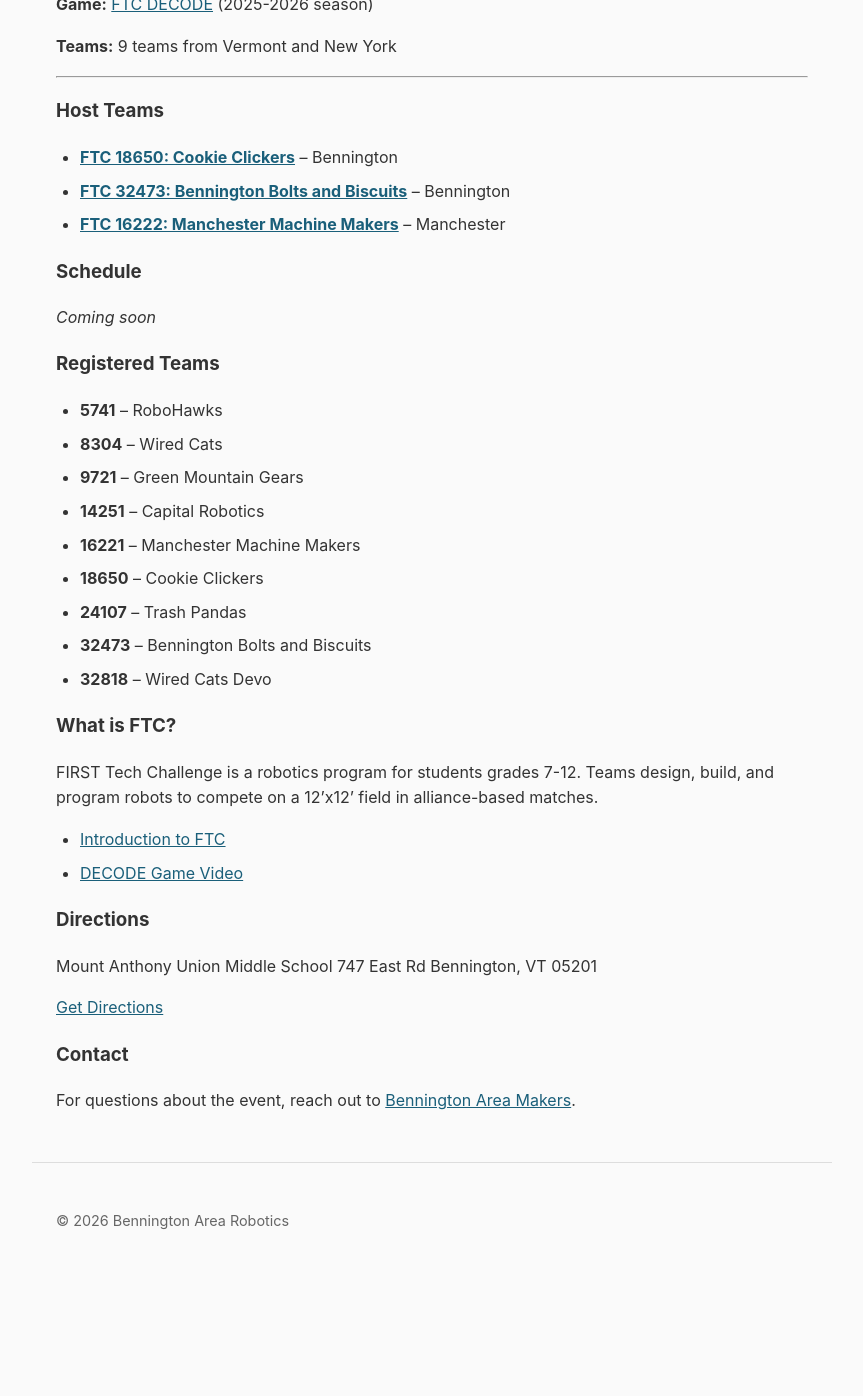
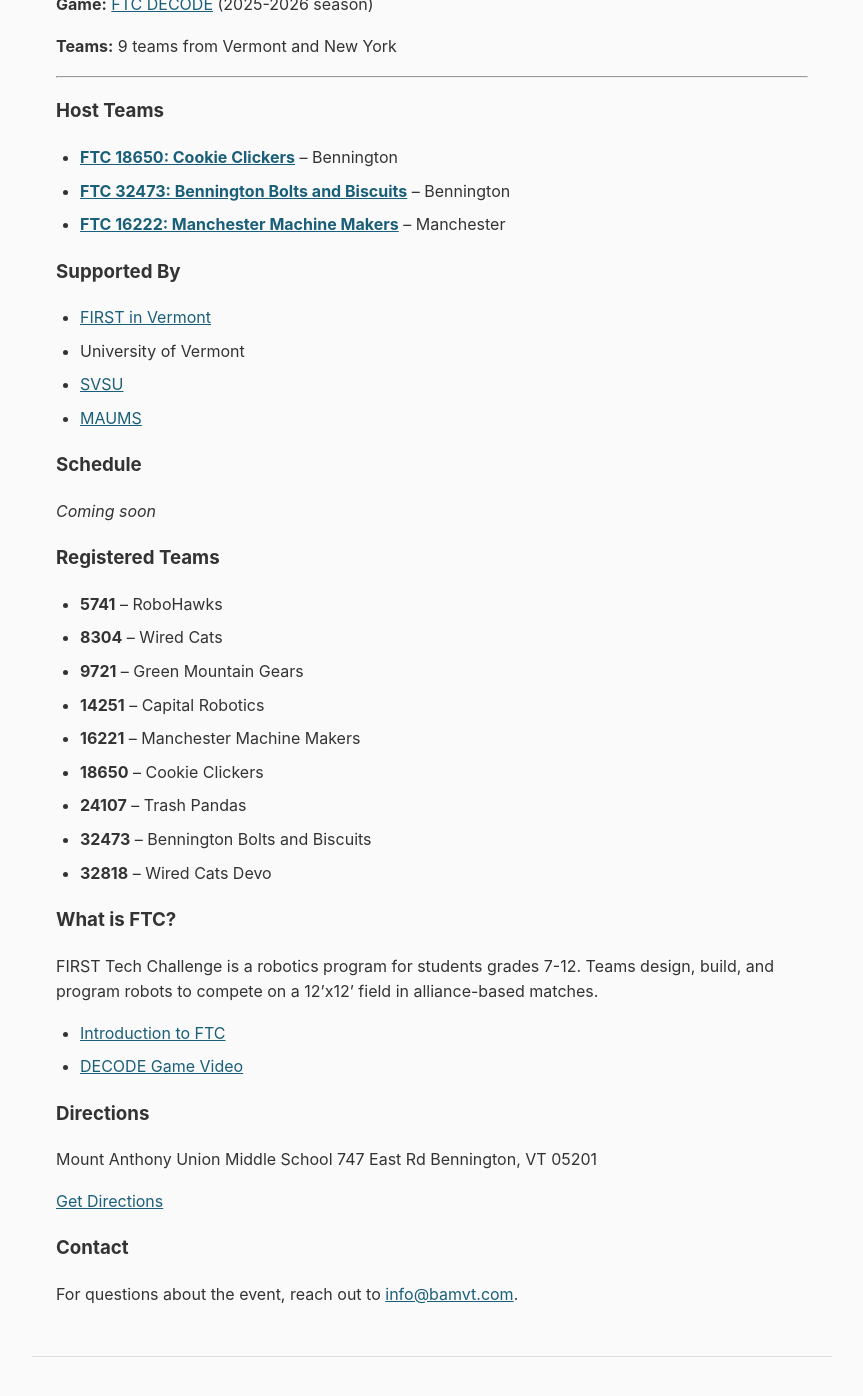
Before and after one commit to bennington-area-robotics/bennington-area-robotics.github.io, a Jekyll site: the page built from events/bennington-qualifier-2026.md, in a window 1280 px wide and 1400 px high, scrolled down 499 px. Shown: the top 1396 px of the window, without its empty margins (208-1071 px from the left). Built offline with Jekyll 4.4.1, drawn with Linux system fonts in a browser that asks for light colours; before the commit the page ends 1778 px from its top, so only the background shows below that.

Commit message:
moves qualifiers, updates contact links

```diff
--- a/_layouts/default.html
+++ b/_layouts/default.html
@@ -102,7 +102,7 @@
       <p>{{ site.description }}</p>
       <nav style="margin-top: 0.75rem;">
         <a href="{{ '/' | relative_url }}" {% if page.url == '/' %}class="active"{% endif %}>Home</a>
-        <a href="{{ '/qualifiers' | relative_url }}" {% if page.url == '/qualifiers' or page.url == '/qualifiers.html' %}class="active"{% endif %}>Qualifiers</a>
+        <a href="{{ '/events/bennington-qualifier-2026' | relative_url }}" {% if page.url contains 'bennington-qualifier-2026' %}class="active"{% endif %}>Qualifiers</a>
         <a href="{{ '/sponsors' | relative_url }}" {% if page.url == '/sponsors' or page.url == '/sponsors.html' %}class="active"{% endif %}>Sponsors</a>
       </nav>
     </div>
--- a/qualifiers.md
+++ b/events/bennington-qualifier-2026.md
@@ -22,6 +22,13 @@ An official FIRST Tech Challenge Level 1 Qualifying Tournament, with advancement
 - **[FTC 18650: Cookie Clickers](https://ftc-events.firstinspires.org/team/18650)** – Bennington
 - **[FTC 32473: Bennington Bolts and Biscuits](https://ftc-events.firstinspires.org/team/32473)** – Bennington
 - **[FTC 16222: Manchester Machine Makers](https://ftc-events.firstinspires.org/team/16222)** – Manchester
+
+### Supported By
+
+- [FIRST in Vermont](https://www.firstinspires.org/team-event-search?program=FTC&stateprov=VT)
+- University of Vermont
+- [SVSU](https://www.svsu.org/)
+- [MAUMS](https://maums.svsu.org/)
 
 ### Schedule
 
@@ -56,4 +63,4 @@ Bennington, VT 05201
 
 ### Contact
 
-For questions about the event, reach out to [Bennington Area Makers](https://www.bamvt.com).
+For questions about the event, reach out to [info@bamvt.com](mailto:info@bamvt.com?subject=Robotics).
```
Also changed, not shown: other parts of events/bennington-qualifier-2026.md (+1 -1 lines), index.md (+2 -2 lines).
